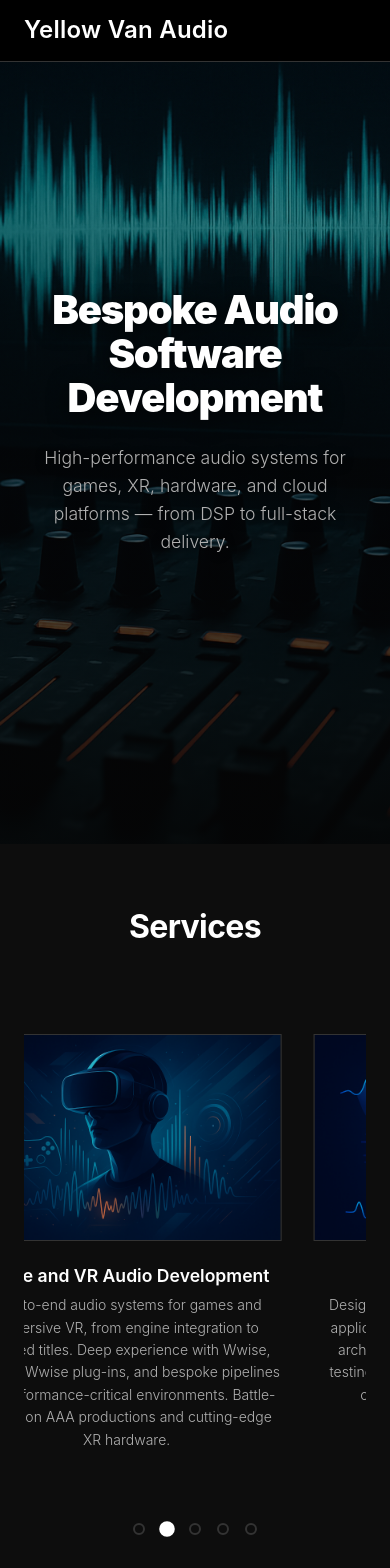
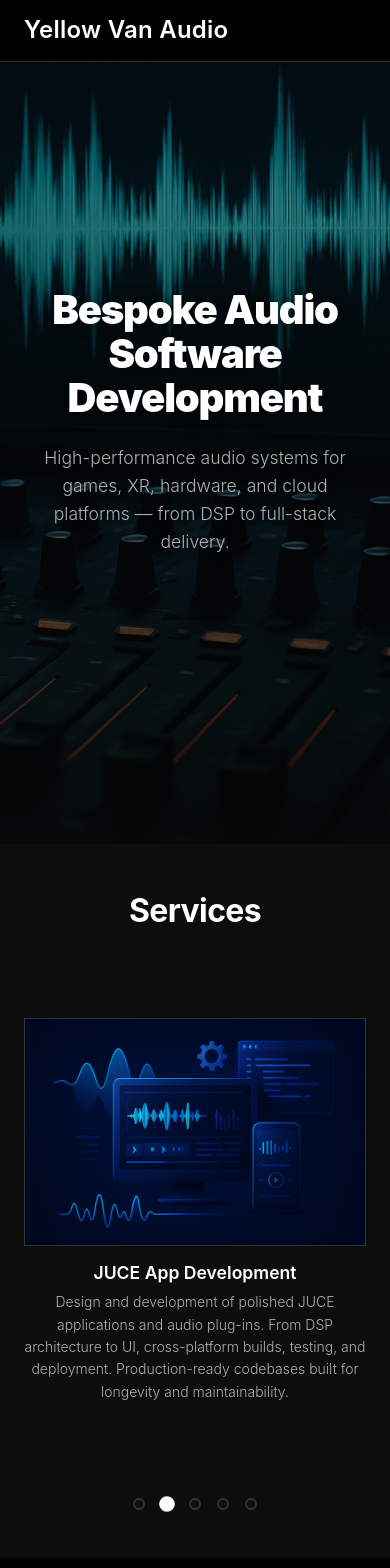
Before and after one commit to Yellow-Van-Productions/yellow-van-audio-website, a React (Vite) app: page / in a window 390 px wide. Shown: the top 1568 px of the page. Built offline with nearby package versions, Linux system fonts and the light colour scheme.

Commit message:
Fix Services Carousel drag

```diff
--- a/src/components/Services.css
+++ b/src/components/Services.css
@@ -21,20 +21,23 @@
   position: relative;
   width: 100%;
   padding: var(--spacing-md) 0;
+  -webkit-overflow-scrolling: touch;
 }
 
 .carousel-track {
   display: flex;
   width: 100%;
+  will-change: transform;
 }
 
 .service-card {
-  flex: 0 0 30%; /* Show 3 items at once */
+  flex: 0 0 calc(100% / 3); /* Show 3 items at once */
   padding: 0 var(--spacing-sm);
   display: flex;
   flex-direction: column;
   align-items: center;
   text-align: center;
+  box-sizing: border-box;
 }
 
 .service-image-container {
@@ -110,23 +113,28 @@
 
 @media (max-width: 1200px) {
   .service-card {
-    flex: 0 0 50%; /* Show 2 items on medium screens */
+    flex: 0 0 calc(100% / 3); /* Still show 3 items on medium-large screens */
   }
 }
 
 @media (max-width: 900px) {
   .service-card {
-    flex: 0 0 50%; /* Show 2 items on tablets */
+    flex: 0 0 calc(100% / 2); /* Show 2 items on tablets */
   }
 }
 
 @media (max-width: 600px) {
   .service-card {
     flex: 0 0 100%; /* Show 1 item on mobile */
+    padding: 0 var(--spacing-xs);
   }
 
   .services {
     padding: var(--spacing-2xl) var(--spacing-md);
+  }
+
+  .service-image-container {
+    margin-bottom: var(--spacing-sm);
   }
 }
 
@@ -134,4 +142,8 @@
   .service-card {
     flex: 0 0 100%; /* Show 1 item on small mobile */
   }
+
+  .services {
+    padding: var(--spacing-xl) var(--spacing-sm);
+  }
 }
--- a/src/components/Services.tsx
+++ b/src/components/Services.tsx
@@ -15,10 +15,29 @@ interface ServicesProps {
 const Services: React.FC<ServicesProps> = ({ services }) => {
   const [currentIndex, setCurrentIndex] = useState(0);
   const [isTransitioning, setIsTransitioning] = useState(false);
+  const [itemsPerView, setItemsPerView] = useState(3);
   const timeoutRef = useRef<number | null>(null);
 
   // Create extended array for infinite loop effect
   const extendedServices = [...services, ...services, ...services];
+
+  // Update items per view based on window size
+  useEffect(() => {
+    const updateItemsPerView = () => {
+      const width = window.innerWidth;
+      if (width <= 600) {
+        setItemsPerView(1);
+      } else if (width <= 900) {
+        setItemsPerView(2);
+      } else {
+        setItemsPerView(3);
+      }
+    };
+
+    updateItemsPerView();
+    window.addEventListener('resize', updateItemsPerView);
+    return () => window.removeEventListener('resize', updateItemsPerView);
+  }, []);
 
   const nextSlide = () => {
     if (isTransitioning) return;
@@ -48,6 +67,8 @@ const Services: React.FC<ServicesProps> = ({ services }) => {
     // Reset to middle section when reaching the end
     if (currentIndex >= services.length * 2) {
       setCurrentIndex(services.length);
+    } else if (currentIndex < services.length) {
+      setCurrentIndex(services.length + currentIndex);
     }
   };
 
@@ -59,7 +80,7 @@ const Services: React.FC<ServicesProps> = ({ services }) => {
           <div
             className="carousel-track"
             style={{
-              transform: `translateX(-${currentIndex * (100 / 5)}%)`,
+              transform: `translateX(-${currentIndex * (100 / itemsPerView)}%)`,
               transition: isTransitioning ? 'transform 0.5s ease-in-out' : 'none',
             }}
             onTransitionEnd={handleTransitionEnd}
```
